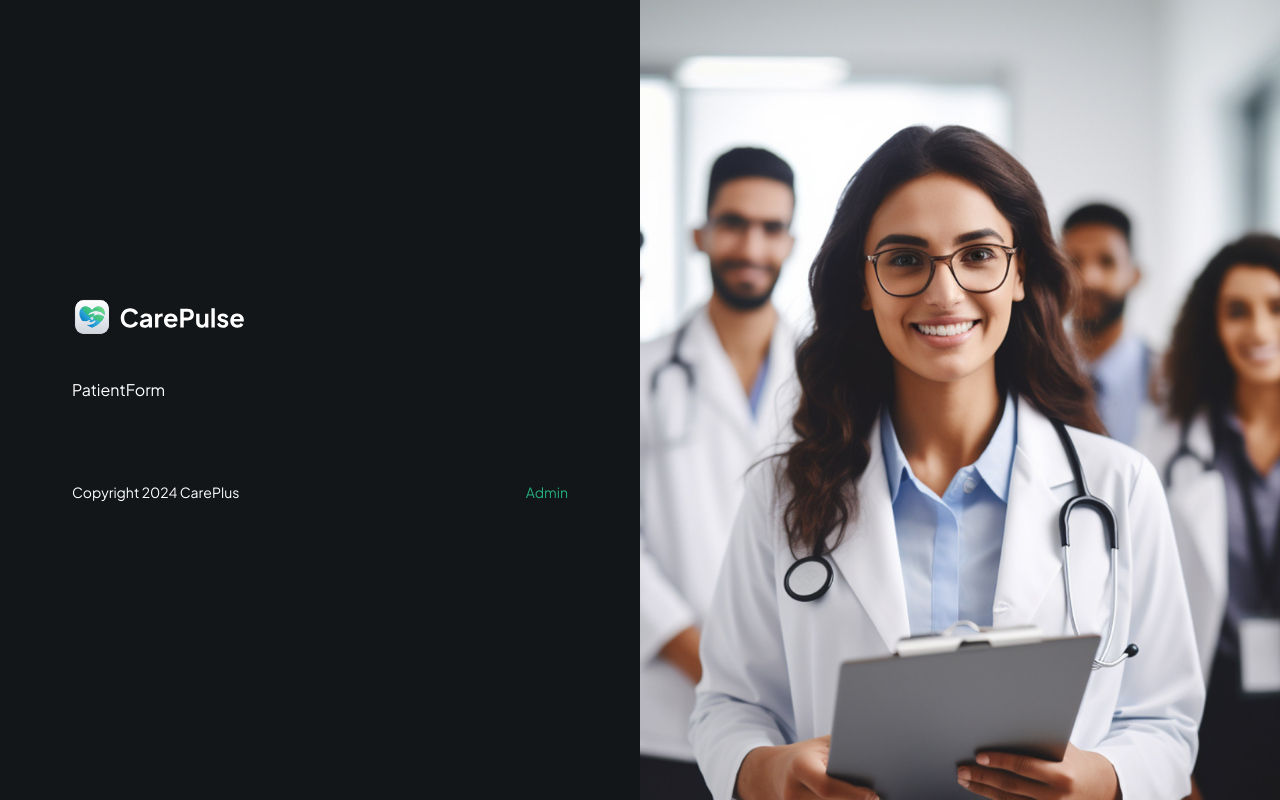
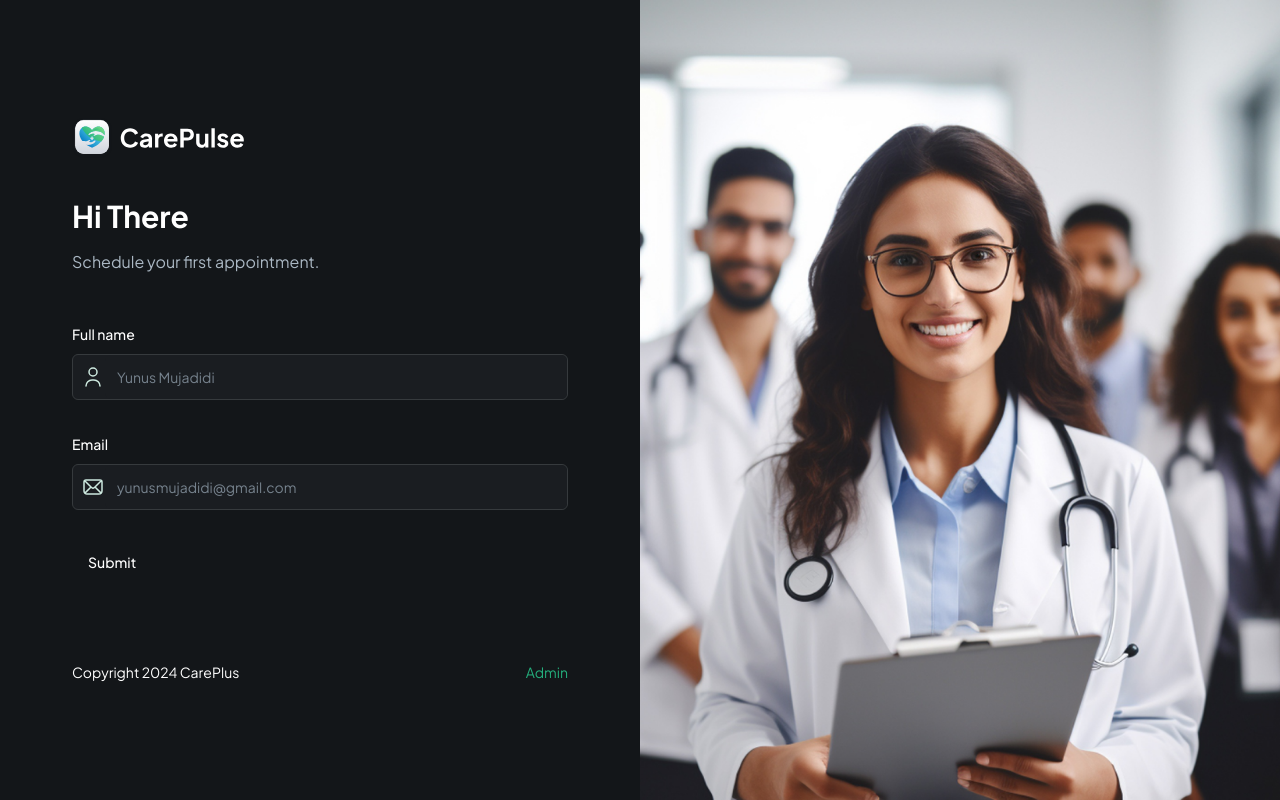
Before and after one commit to yunusmujadidi/next-healthcare, a Next.js app: page / in a window 1280 px wide. Built offline with nearby package versions, Linux system fonts and the light colour scheme.

Commit message:
feat: add a CustomFormField component for input type

```diff
--- a/app/page.tsx
+++ b/app/page.tsx
@@ -1,6 +1,6 @@
 import Image from "next/image";
 import Link from "next/link";
-import PatientForm from "@/components/forms/PatientForm";
+import { PatientForm } from "@/components/forms/PatientForm";
 
 export default function Home() {
   return (
--- /dev/null
+++ b/components/forms/CustomFormField.tsx
@@ -0,0 +1,93 @@
+import React, { ReactNode } from "react";
+import {
+  FormField,
+  FormItem,
+  FormLabel,
+  FormControl,
+  FormDescription,
+  FormMessage,
+} from "../ui/form";
+import { Input } from "../ui/input";
+import { Control } from "react-hook-form";
+import Image from "next/image";
+
+export enum FormFieldType {
+  INPUT = "input",
+  TEXTAREA = "textarea",
+  SELECT = "select",
+  PHONE_INPUT = "phoneInput",
+  DATE_PICKER = "datePicker",
+  SKELETON = "skeleton",
+  CHECKBOX = "checkbox",
+}
+
+interface CustomFormFieldProps {
+  control: Control<any>;
+  name: string;
+  label?: string;
+  placeholder?: string;
+  iconSrc?: string;
+  iconAlt?: string;
+  fieldType: FormFieldType;
+  dateFormat?: string;
+  disabled?: boolean;
+  showTimeSelect?: boolean;
+  children?: ReactNode;
+  renderSkeleton?: (field: any) => ReactNode;
+}
+
+const RenderField = ({
+  field,
+  props,
+}: {
+  field: any;
+  props: CustomFormFieldProps;
+}) => {
+  const { iconSrc, iconAlt, placeholder } = props;
+  props;
+  switch (props.fieldType) {
+    case FormFieldType.INPUT:
+      return (
+        <div className="flex rounded-md border border-dark-500 bg-dark-400">
+          {iconSrc && (
+            <Image
+              src={iconSrc}
+              alt={iconAlt || "icon"}
+              className="ml-2 "
+              width={24}
+              height={24}
+            />
+          )}
+          <FormControl>
+            <Input
+              placeholder={placeholder}
+              {...field}
+              className="shad-input border-0"
+            />
+          </FormControl>
+        </div>
+      );
+    default:
+      break;
+  }
+};
+
+const CustomFormField = (props: CustomFormFieldProps) => {
+  const { control, label, fieldType } = props;
+  return (
+    <FormField
+      control={control}
+      name="username"
+      render={({ field }) => (
+        <FormItem className="flex-1">
+          {fieldType !== FormFieldType.CHECKBOX && label && (
+            <FormLabel>{label}</FormLabel>
+          )}
+          <RenderField field={field} props={props} />
+        </FormItem>
+      )}
+    />
+  );
+};
+
+export default CustomFormField;
--- a/components/forms/PatientForm.tsx
+++ b/components/forms/PatientForm.tsx
@@ -1,7 +1,71 @@
-import React from "react";
+"use client";
 
-const PatientForm = () => {
-  return <div>PatientForm</div>;
-};
+import { zodResolver } from "@hookform/resolvers/zod";
+import { useForm } from "react-hook-form";
+import { z } from "zod";
+import { Button } from "@/components/ui/button";
+import {
+  Form,
+  FormControl,
+  FormDescription,
+  FormField,
+  FormItem,
+  FormLabel,
+  FormMessage,
+} from "@/components/ui/form";
+import { Input } from "@/components/ui/input";
+import CustomFormField, { FormFieldType } from "./CustomFormField";
 
-export default PatientForm;
+const formSchema = z.object({
+  username: z.string().min(2, {
+    message: "Username must be at least 2 characters.",
+  }),
+});
+
+export function PatientForm() {
+  // 1. Define your form.
+  const form = useForm<z.infer<typeof formSchema>>({
+    resolver: zodResolver(formSchema),
+    defaultValues: {
+      username: "",
+    },
+  });
+
+  // 2. Define a submit handler.
+  function onSubmit(values: z.infer<typeof formSchema>) {
+    // Do something with the form values.
+    // ✅ This will be type-safe and validated.
+    console.log(values);
+  }
+
+  return (
+    <Form {...form}>
+      <form onSubmit={form.handleSubmit(onSubmit)} className="space-y-8 flex-1">
+        <section className="mb-12 space-y-4">
+          <h1 className="text-3xl font-bold">Hi There</h1>
+          <p className="text-dark-700 ">Schedule your first appointment.</p>
+        </section>
+        <CustomFormField
+          control={form.control}
+          name="name"
+          label="Full name"
+          placeholder="Yunus Mujadidi"
+          iconSrc="/assets/icons/user.svg"
+          iconAlt="user"
+          fieldType={FormFieldType.INPUT}
+        />
+        <CustomFormField
+          control={form.control}
+          name="email"
+          label="Email"
+          placeholder="yunusmujadidi@gmail.com"
+          iconSrc="/assets/icons/email.svg"
+          iconAlt="email"
+          fieldType={FormFieldType.INPUT}
+        />
+
+        <Button type="submit">Submit</Button>
+      </form>
+    </Form>
+  );
+}
--- /dev/null
+++ b/components/ui/input.tsx
@@ -0,0 +1,25 @@
+import * as React from "react"
+
+import { cn } from "@/lib/utils"
+
+export interface InputProps
+  extends React.InputHTMLAttributes<HTMLInputElement> {}
+
+const Input = React.forwardRef<HTMLInputElement, InputProps>(
+  ({ className, type, ...props }, ref) => {
+    return (
+      <input
+        type={type}
+        className={cn(
+          "flex h-10 w-full rounded-md border border-input bg-background px-3 py-2 text-sm ring-offset-background file:border-0 file:bg-transparent file:text-sm file:font-medium placeholder:text-muted-foreground focus-visible:outline-none focus-visible:ring-2 focus-visible:ring-ring focus-visible:ring-offset-2 disabled:cursor-not-allowed disabled:opacity-50",
+          className
+        )}
+        ref={ref}
+        {...props}
+      />
+    )
+  }
+)
+Input.displayName = "Input"
+
+export { Input }
```
Also changed, not shown: public/assets/icons/email.svg (added), public/assets/icons/user.svg (added).
